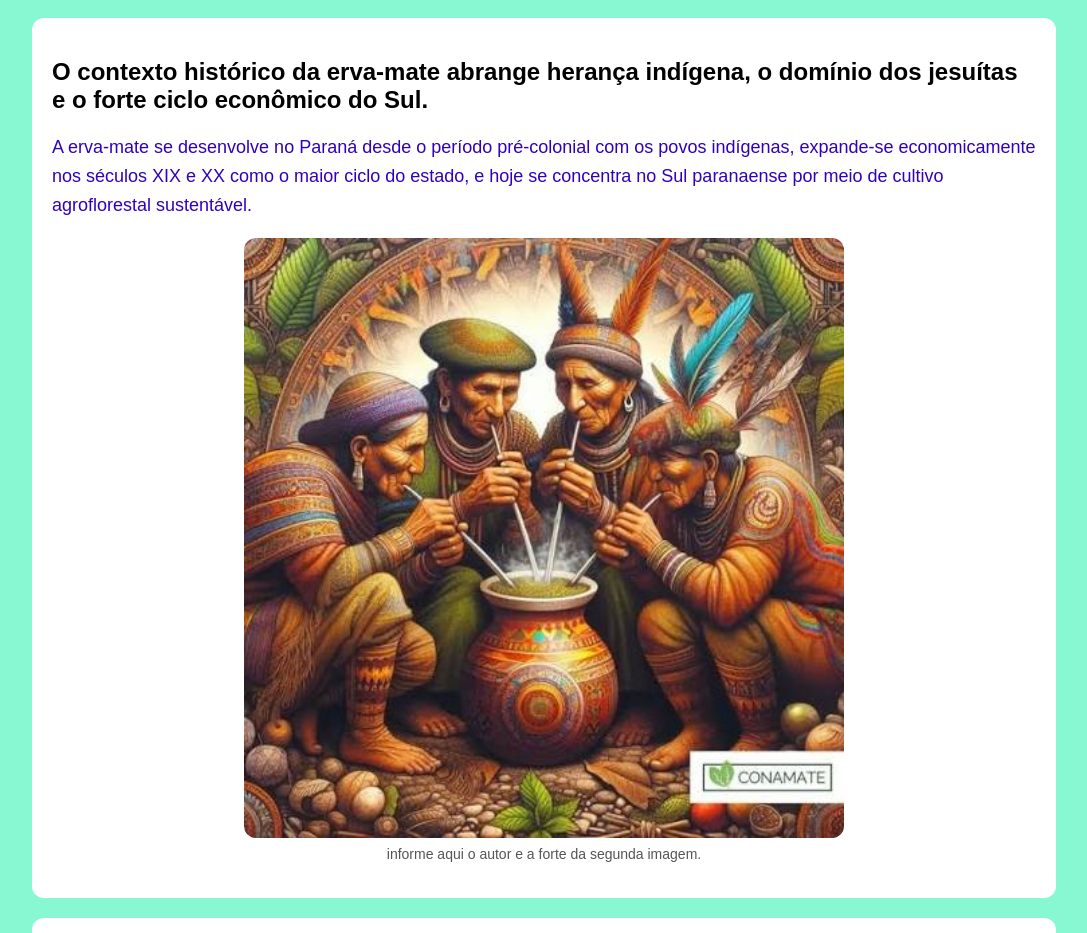
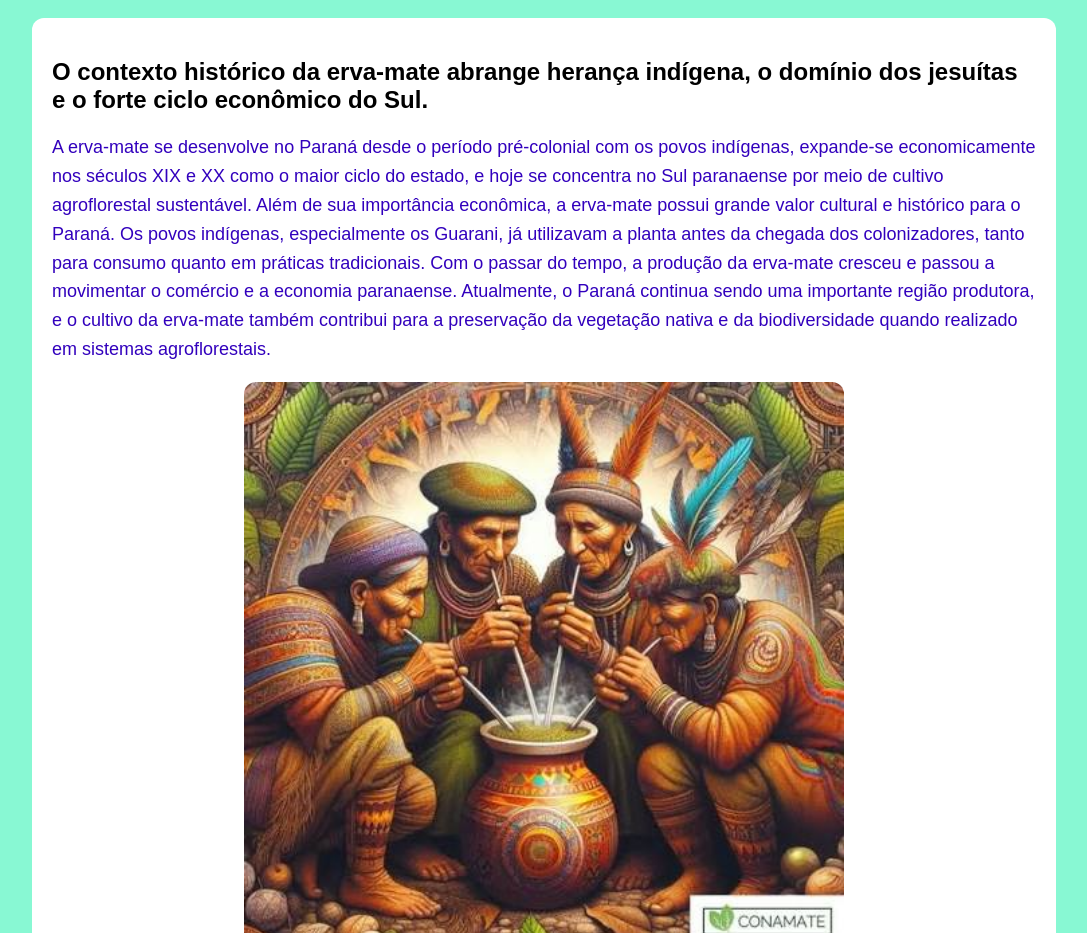
Before and after one commit to lucascarvalhosilva06-dotcom/arte.paranaense, a plain HTML site: page index.html in a window 1280 px wide. Shown: the part 864-1797 px from the top of the page, without its empty margins (96-1183 px from the left). Drawn offline with Linux system fonts and the light colour scheme.

Commit message:
atualizei o codigo

```diff
--- a/index.html
+++ b/index.html
@@ -37,7 +37,13 @@
                 econômico do Sul. </h2>
             <p>A erva-mate se desenvolve no Paraná desde o período pré-colonial com os povos indígenas, expande-se
                 economicamente nos séculos XIX e XX como o maior ciclo do estado, e hoje se concentra no Sul paranaense
-                por meio de cultivo agroflorestal sustentável.</p>
+                por meio de cultivo agroflorestal sustentável. Além de sua importância econômica, a erva-mate possui
+                grande valor cultural e histórico para o Paraná. Os povos indígenas, especialmente os Guarani, já
+                utilizavam a planta antes da chegada dos colonizadores, tanto para consumo quanto em práticas
+                tradicionais. Com o passar do tempo, a produção da erva-mate cresceu e passou a movimentar o comércio e
+                a economia paranaense. Atualmente, o Paraná continua sendo uma importante região produtora, e o cultivo
+                da erva-mate também contribui para a preservação da vegetação nativa e da biodiversidade quando
+                realizado em sistemas agroflorestais.</p>
             <figure>
                 <img src="imagem_2.jpg" alt="descreva aqui o que a aparece na imagem ">
                 <figcaption>
```
